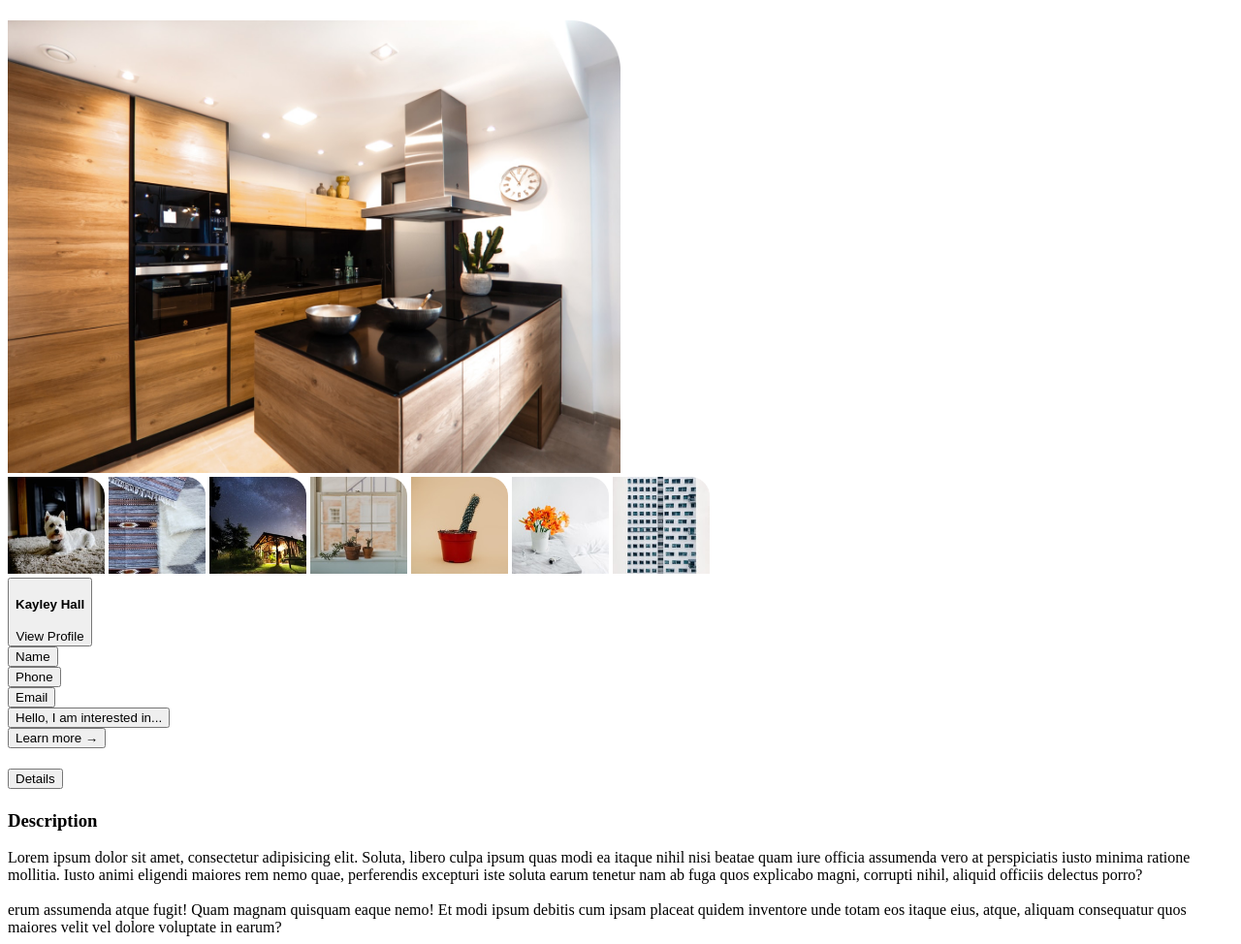
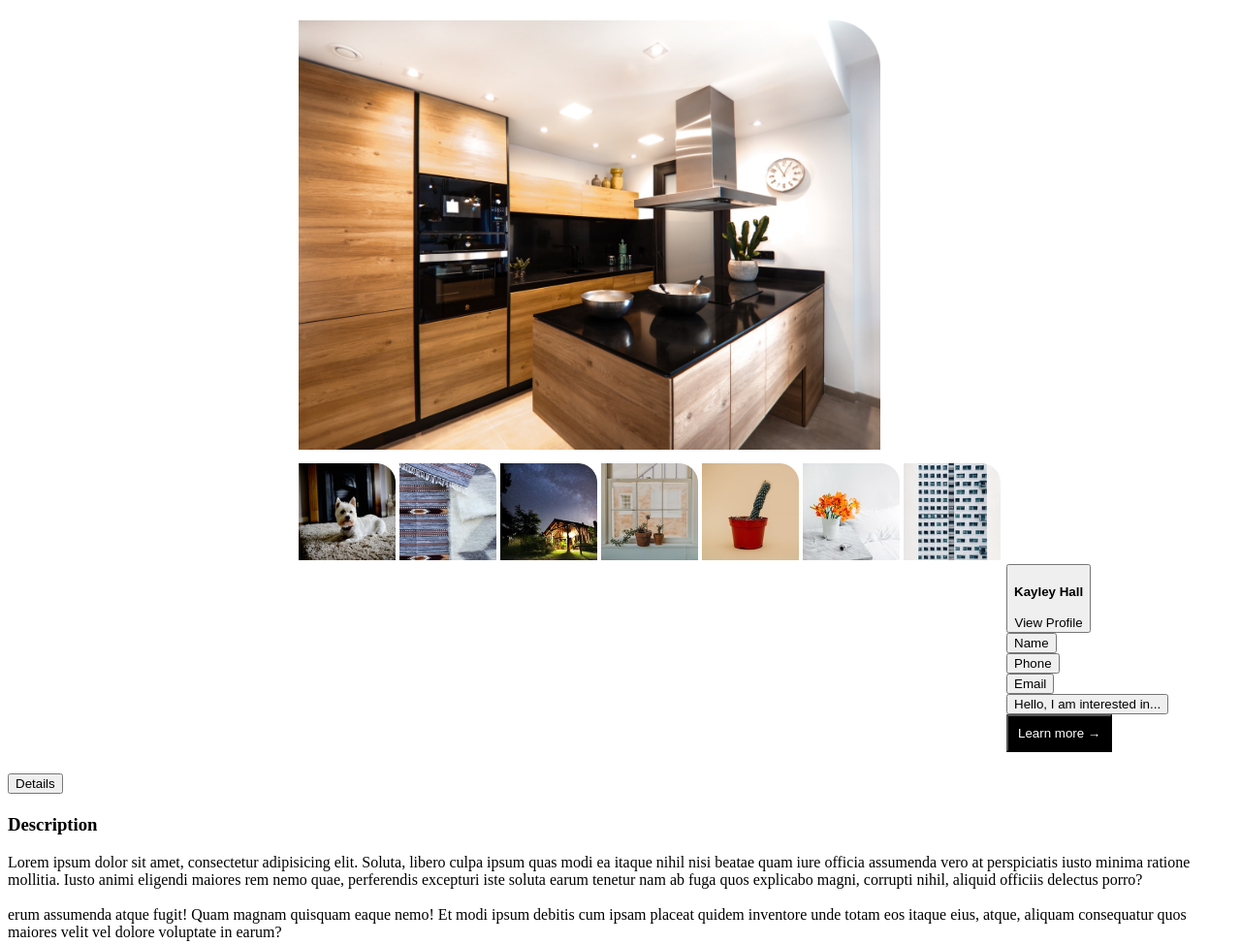
Before and after one commit to NicholasKungukamau/House-Movers-Company, a plain HTML site: page page.html in a window 1280 px wide. Shown: the part 370-1344 px from the top of the page at 97% size. Drawn offline with Linux system fonts and the light colour scheme.

Commit message:
style image with house features

```diff
--- a/assets/css/index.css
+++ b/assets/css/index.css
@@ -37,3 +37,26 @@
     text-align: right;
     margin-left: 670px;
 }
+
+.propert{
+margin-left: 300px;
+width: 600px;
+ }
+
+.small {
+    margin-left: 300px;
+    margin-top: 10px;
+}
+
+#kay{
+    text-align: justify;
+    display: inline-table;
+    margin-left: 1030px;
+
+}
+
+ .lea{
+     color: white;
+     background-color: black;
+     padding: 10px;
+ }
```
